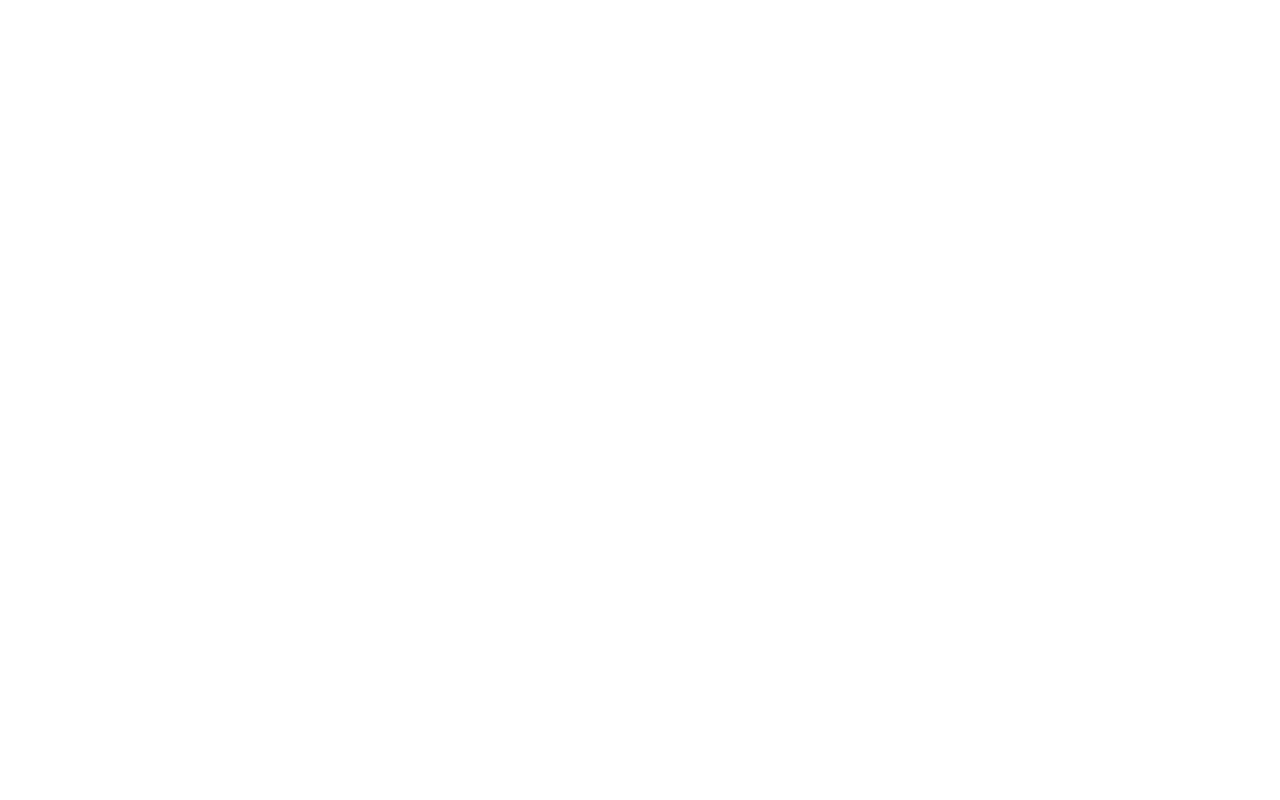
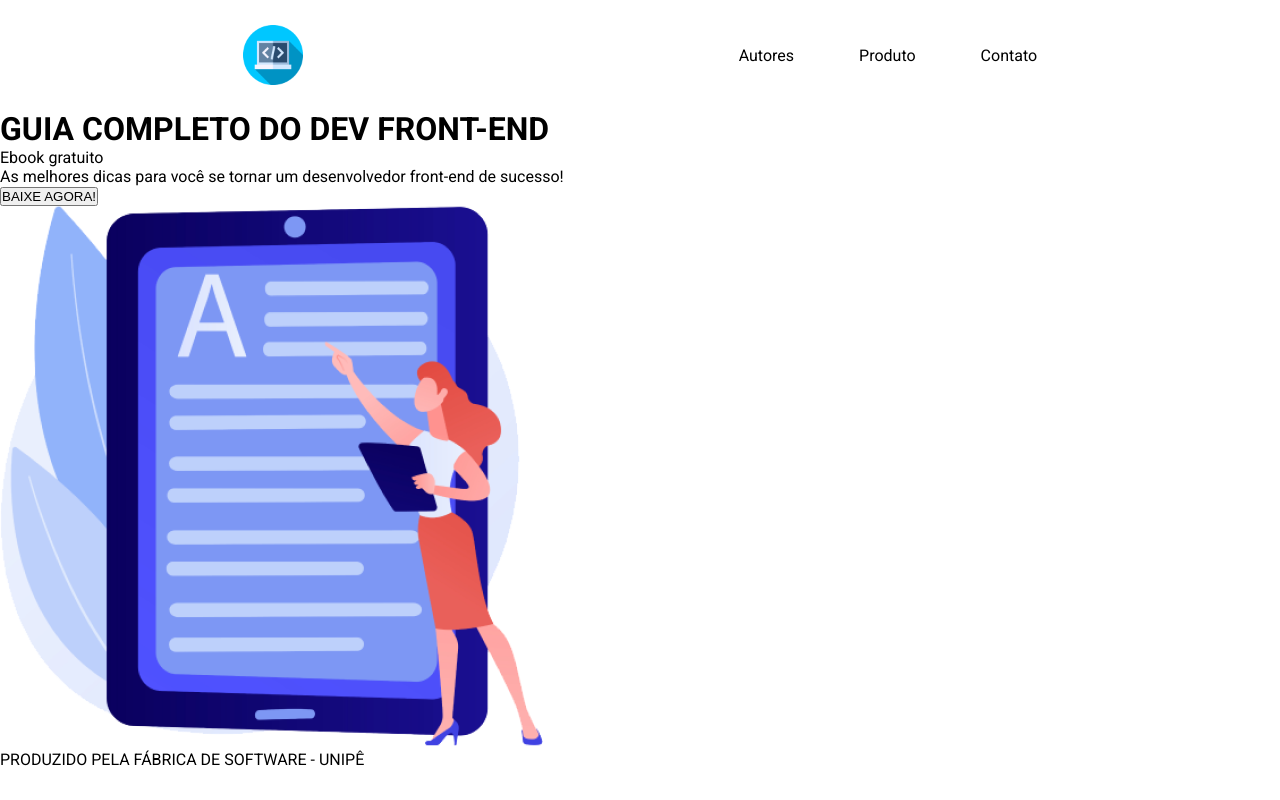
Before and after one commit to nandorsm/projeto-fabrica, a plain HTML site: page index.html in a window 1280 px wide. Drawn offline with Linux system fonts and the light colour scheme.

Commit message:
secondCommit

```diff
--- a/index.html
+++ b/index.html
@@ -4,9 +4,35 @@
     <meta charset="UTF-8">
     <meta http-equiv="X-UA-Compatible" content="IE=edge">
     <meta name="viewport" content="width=device-width, initial-scale=1.0">
+    <link rel="stylesheet" type="text/css" href="style.css">
+
     <title>Guia completo do dev Front-End</title>
 </head>
 <body>
 
+    <header class="header">
+        <img id="logo1" class="logo" src="logo.png">
+        <nav class="menu">
+            <a class="item-menu">Autores</a>
+            <a class="item-menu">Produto</a>
+            <a class="item-menu">Contato</a>
+        </nav>
+    </header>
+
+    <main class="area-principal">
+        <div class="conteudo-principal">
+            <h1 class="titulo">GUIA COMPLETO DO DEV FRONT-END</h1>
+            <p class="paragrafo">Ebook gratuito</p>
+            <p class="paragrafo">As melhores dicas para você se tornar um desenvolvedor front-end de sucesso!</p>
+            <button class="botao">BAIXE AGORA!</button>
+        </div>
+        <img class="imagem" src="imagem 1.png">
+    </main>
+
+
+    <footer class="rodape">
+        <p class="paragrafo-rodape">PRODUZIDO PELA FÁBRICA DE SOFTWARE - UNIPÊ</p>
+    </footer>
+
 </body>
 </html>
--- /dev/null
+++ b/style.css
@@ -0,0 +1,38 @@
+@import url('https://fonts.googleapis.com/css2?family=Roboto:wght@400;700;900&display=swap');
+
+:root {
+    --cor-botao: #FFB800;
+    --cor-botao-foco: #FF900E;
+}
+
+* {
+    /* comentar atalho: ctrl + 2 PONTOS */
+    box-sizing: border-box;
+    margin: 0;
+    padding: 0;
+    text-decoration: none;
+}
+
+body {
+    font-family: 'Roboto', sans-serif;
+}
+/* sites guia para o FLEX BOX */
+/* https://css-tricks.com/snippets/css/a-guide-to-flexbox/ */
+/* https://www.alura.com.br/artigos/css-guia-do-flexbox?gclid=CjwKCAjw_tWRBhAwEiwALxFPoSYBwG58-EXlTM2sqU4q61XaGkXGjcFdWtTOzJrdAGO-Blz9FUem8BoCJqIQAvD_BwE */
+
+.header {
+    display:flex;
+    flex-direction: row;
+    align-items: center;
+    justify-content: space-around;
+    padding: 25px;
+}
+
+.logo {
+    height: 60px;
+}
+
+.menu {
+    display: flex;
+    gap: 65px;
+}
```
